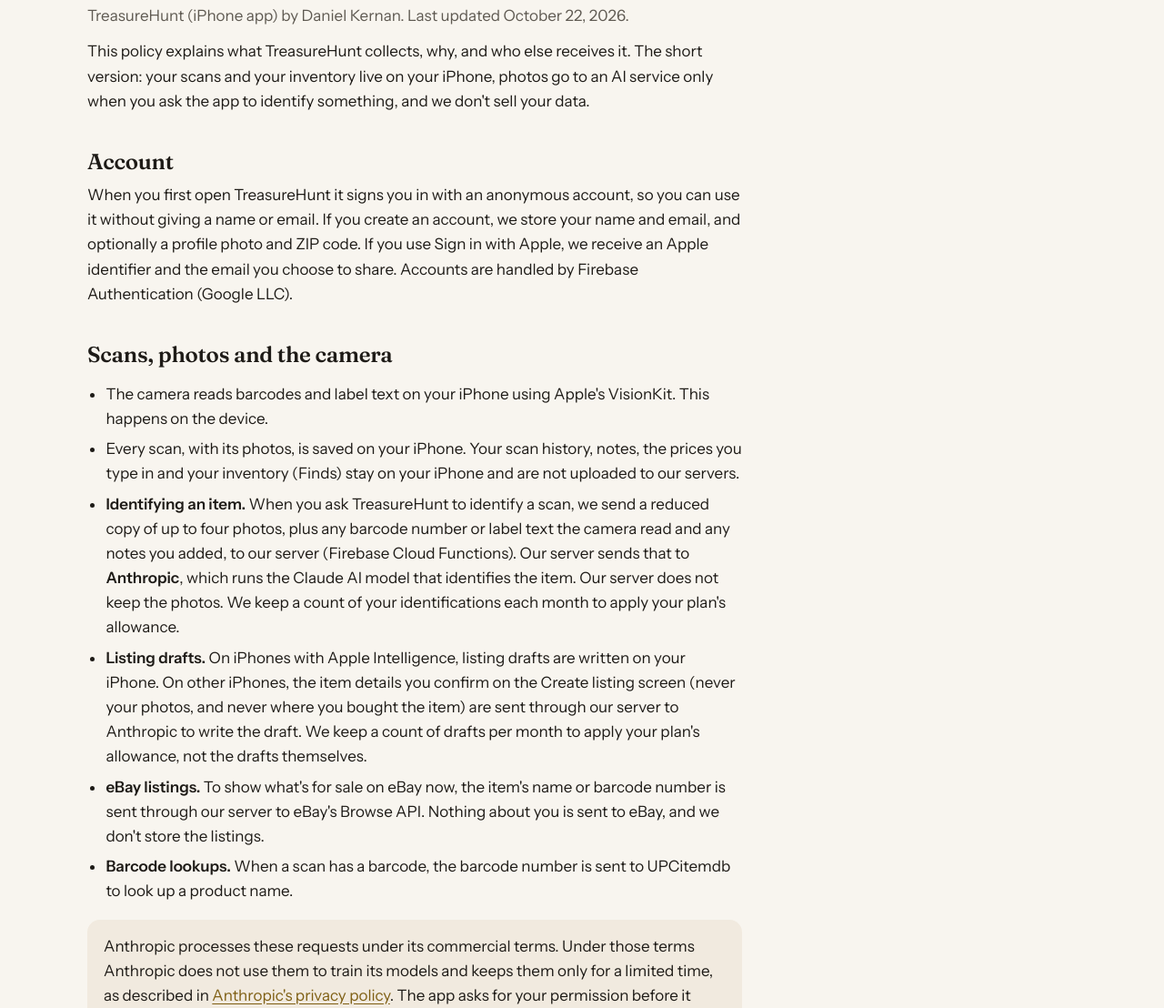
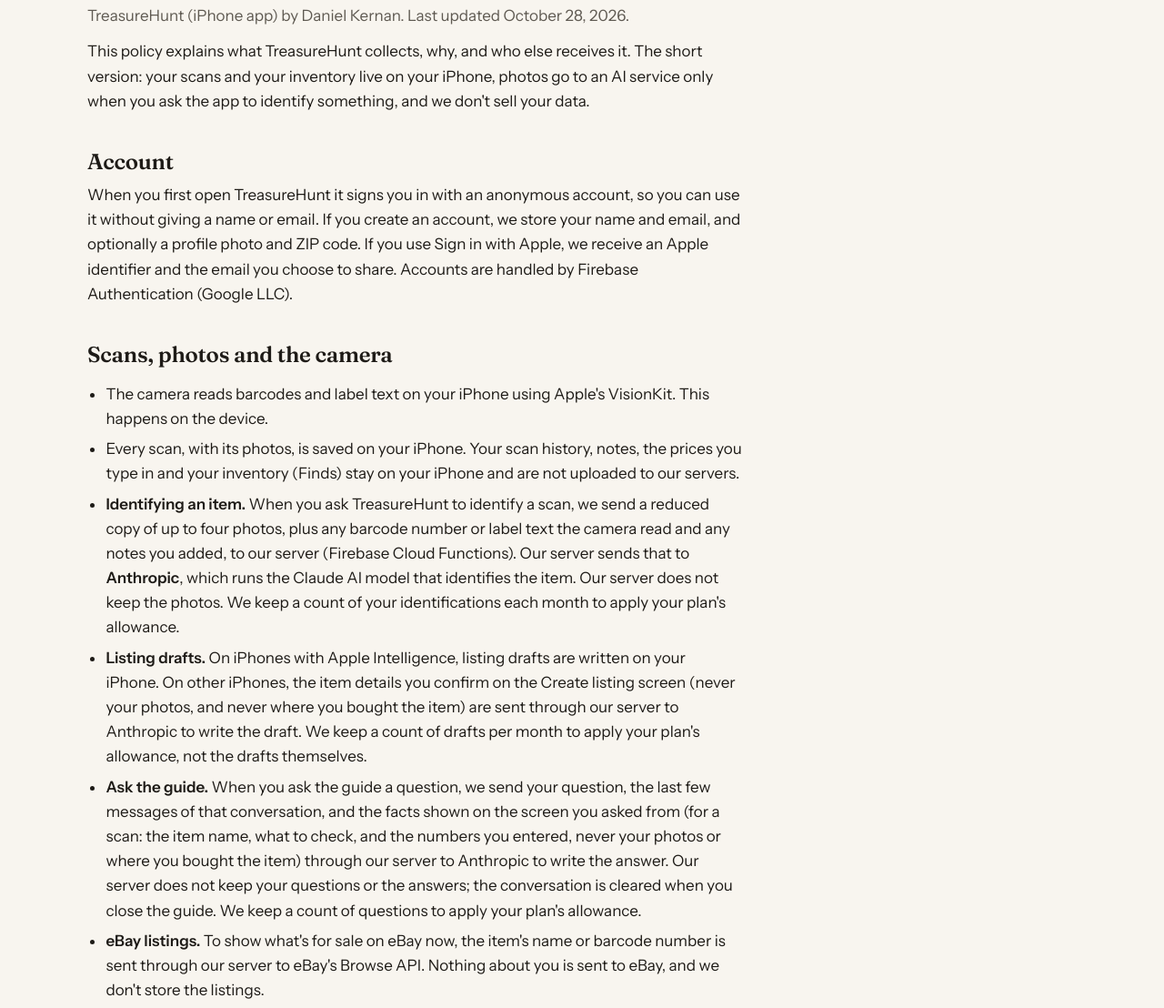
Before and after one commit to Kernan6580/treasurehunt-legal, a plain HTML site: page privacy.html in a window 1280 px wide. Shown: the part 169-1277 px from the top of the page at 91% size. Drawn offline with Linux system fonts and the light colour scheme.

Commit message:
Privacy: Ask the guide

```diff
--- a/privacy.html
+++ b/privacy.html
@@ -157,7 +157,7 @@ details p{padding-bottom:16px; color:var(--muted)}
 </div></header>
 <main class="wrap"><article class="doc">
 <h1>Privacy Policy</h1>
-<p class="muted">TreasureHunt (iPhone app) by Daniel Kernan. Last updated October 22, 2026.</p>
+<p class="muted">TreasureHunt (iPhone app) by Daniel Kernan. Last updated October 28, 2026.</p>
 <p class="p">This policy explains what TreasureHunt collects, why, and who else receives it. The short version: your scans and your inventory live on your iPhone, photos go to an AI service only when you ask the app to identify something, and we don't sell your data.</p>
 
 <h2>Account</h2>
@@ -169,6 +169,7 @@ details p{padding-bottom:16px; color:var(--muted)}
 <li>Every scan, with its photos, is saved on your iPhone. Your scan history, notes, the prices you type in and your inventory (Finds) stay on your iPhone and are not uploaded to our servers.</li>
 <li><b>Identifying an item.</b> When you ask TreasureHunt to identify a scan, we send a reduced copy of up to four photos, plus any barcode number or label text the camera read and any notes you added, to our server (Firebase Cloud Functions). Our server sends that to <b>Anthropic</b>, which runs the Claude AI model that identifies the item. Our server does not keep the photos. We keep a count of your identifications each month to apply your plan's allowance.</li>
 <li><b>Listing drafts.</b> On iPhones with Apple Intelligence, listing drafts are written on your iPhone. On other iPhones, the item details you confirm on the Create listing screen (never your photos, and never where you bought the item) are sent through our server to Anthropic to write the draft. We keep a count of drafts per month to apply your plan's allowance, not the drafts themselves.</li>
+<li><b>Ask the guide.</b> When you ask the guide a question, we send your question, the last few messages of that conversation, and the facts shown on the screen you asked from (for a scan: the item name, what to check, and the numbers you entered, never your photos or where you bought the item) through our server to Anthropic to write the answer. Our server does not keep your questions or the answers; the conversation is cleared when you close the guide. We keep a count of questions to apply your plan's allowance.</li>
 <li><b>eBay listings.</b> To show what's for sale on eBay now, the item's name or barcode number is sent through our server to eBay's Browse API. Nothing about you is sent to eBay, and we don't store the listings.</li>
 <li><b>Barcode lookups.</b> When a scan has a barcode, the barcode number is sent to UPCitemdb to look up a product name.</li>
 </ul>
@@ -193,7 +194,7 @@ details p{padding-bottom:16px; color:var(--muted)}
 <h2>Who receives data</h2>
 <ul>
 <li>Google LLC (Firebase): accounts, database, server functions, diagnostics</li>
-<li>Anthropic: photos and text you send for identification, and item details for listing drafts</li>
+<li>Anthropic: photos and text you send for identification, and item details for listing drafts, and questions you ask the guide</li>
 <li>eBay: the item name or barcode number, to show current eBay listings</li>
 <li>UPCitemdb: barcode numbers</li>
 <li>Apple: Sign in with Apple, subscriptions, Apple Maps search and directions, and on-device Apple Intelligence for listing drafts (which stays on your iPhone)</li>
```
